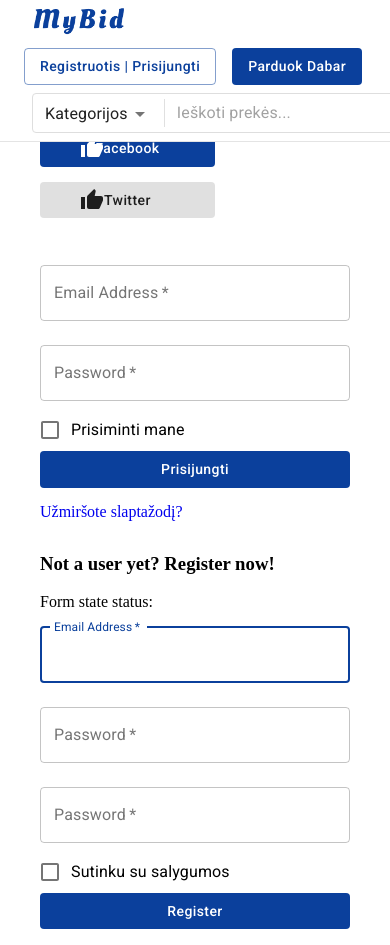
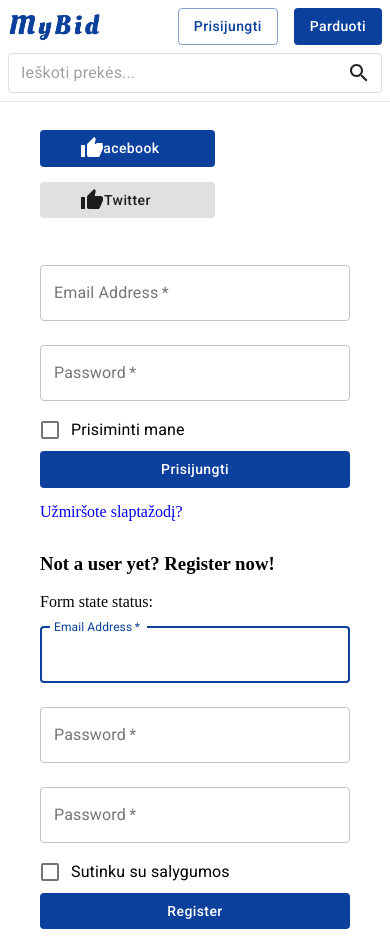
Before and after one commit to aurimasbachanovicius/auction, a React (Create React App) app: page /signup in a window 390 px wide. Built offline with nearby package versions, Linux system fonts and the light colour scheme.

Commit message:
fully responsive main navigation

```diff
--- a/src/App.jsx
+++ b/src/App.jsx
@@ -13,6 +13,7 @@
   },
   breakpoints: {
     values: {
+      sm: 600,
       md: 1060
     }
   },
@@ -32,6 +33,12 @@
       regular: {
         '@media (min-width: 600px)': {
           minHeight: '70px'
+        }
+      },
+      gutters: {
+        '@media (max-width: 600px)': {
+          paddingLeft: '0px',
+          paddingRight: '0px'
         }
       }
     },
--- a/src/components/Navigation/MainNavigation.jsx
+++ b/src/components/Navigation/MainNavigation.jsx
@@ -20,8 +20,7 @@
   },
   search: {
     position: 'relative',
-    marginLeft: theme.spacing(2),
-    marginRight: theme.spacing(2),
+    marginRight: theme.spacing(1),
     marginBottom: theme.spacing(1),
     borderRadius: theme.shape.borderRadius,
     backgroundColor: fade(theme.palette.common.white, 0.15),
@@ -43,7 +42,10 @@
     justifyContent: 'center'
   },
   buttons: {
-    display: 'flex'
+    display: 'flex',
+    [theme.breakpoints.up('md')]: {
+      marginLeft: theme.spacing(3)
+    }
   },
   inputRoot: {
     color: 'inherit'
@@ -64,6 +66,7 @@
   },
   sectionTwoRows: {
     display: 'flex',
+    marginLeft: theme.spacing(1),
     [theme.breakpoints.up('md')]: {
       display: 'none'
     }
@@ -107,11 +110,7 @@
           <Grid item md={8}>
             {buttons}
           </Grid>
-          <Grid container>
-            <Grid item md={12}>
-              {search}
-            </Grid>
-          </Grid>
+          {search}
         </Grid>
       </Toolbar>
     </AppBar>
--- a/src/components/Navigation/SearchBar/SearchBar.jsx
+++ b/src/components/Navigation/SearchBar/SearchBar.jsx
@@ -36,17 +36,20 @@
     height: 40,
     padding: '2px 4px',
     width: '100%',
-    minWidth: '500px',
     display: 'flex',
     alignItems: 'center',
-    [theme.breakpoints.only('xs')]: {
-      marginLeft: theme.spacing(0)
+    [theme.breakpoints.up('md')]: {
+      marginLeft: theme.spacing(3)
     }
   },
   textField: {
     marginLeft: theme.spacing(1),
     marginRight: theme.spacing(1),
-    marginTop: 3
+    marginTop: 3,
+    display: 'none',
+    [theme.breakpoints.up('sm')]: {
+      display: 'flex'
+    }
   },
   menu: {
     width: 200
@@ -65,7 +68,11 @@
   divider: {
     width: 1,
     height: 28,
-    margin: 4
+    margin: 4,
+    display: 'none',
+    [theme.breakpoints.up('sm')]: {
+      display: 'flex'
+    }
   }
 }));
 
--- a/src/components/Navigation/SellNowButton.jsx
+++ b/src/components/Navigation/SellNowButton.jsx
@@ -17,7 +17,7 @@
   return (
     <Link to={link}>
       <Button variant="contained" color="primary" size="medium" className={classes.margin}>
-        Parduok dabar
+        Parduoti
       </Button>
     </Link>
   );
--- a/src/components/Navigation/UserMenu/Guest.jsx
+++ b/src/components/Navigation/UserMenu/Guest.jsx
@@ -15,7 +15,7 @@
   return (
     <Link to="/signup">
       <Button variant="outlined" color="primary" size="medium" className={classes.margin}>
-        Registruotis | Prisijungti
+        Prisijungti
       </Button>
     </Link>
   );
```
Also changed, not shown: src/assets/logo/logo_transparent.png.
